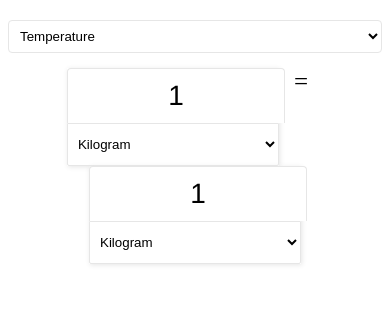
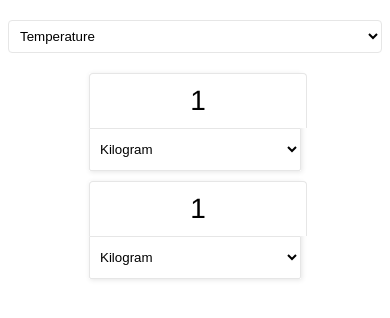
Before and after one commit to Shriever/Converter, a Gatsby site: page /components/converter in a window 390 px wide. Built offline with nearby package versions, Linux system fonts and the light colour scheme; Gatsby itself is replaced by a stand-in of ours.

Commit message:
made responsive

```diff
--- a/src/pages/components/converter/index.tsx
+++ b/src/pages/components/converter/index.tsx
@@ -4,7 +4,8 @@ import { Grid, makeStyles, Theme, createStyles } from "@material-ui/core";
 const useStyles = makeStyles((theme: Theme) => {
   return createStyles({
     root: {
-        marginTop: '20px'
+      marginTop: "20px",
+      width: "auto",
     },
     input: {
       textAlign: "center",
@@ -16,7 +17,6 @@ const useStyles = makeStyles((theme: Theme) => {
       borderBottomLeftRadius: 0,
       borderBottomRightRadius: 0,
       height: "52px",
-      //   lineHeight: '52px',
       fontSize: "28px",
       fontFamily: "helvetica",
       width: "100%",
@@ -24,6 +24,9 @@ const useStyles = makeStyles((theme: Theme) => {
     shadow: {
       boxShadow: "1px 1px 5px 0 #e5e5e5",
       width: "212px",
+      [theme.breakpoints.down("xs")]: {
+        margin: "5px",
+      },
     },
     select: {
       width: "100%",
@@ -44,20 +47,29 @@ const useStyles = makeStyles((theme: Theme) => {
       marginBottom: "15px",
       border: "1px #e6e6e6 solid",
       backgroundColor: "#fff",
-      padding:'7px',
-      borderRadius: '4px'
+      padding: "7px",
+      borderRadius: "4px",
     },
     equal: {
-        fontSize: '25px',
-        padding: '0 15px'
-    }
+      fontSize: "25px",
+      padding: "0 15px",
+      textAlign: "center",
+      [theme.breakpoints.down("xs")]: {
+        display: "none",
+      },
+    },
   });
 });
 
 const Converter = () => {
   const classes = useStyles();
   return (
-    <Grid container justifyContent='center' alignItems='center' className={classes.root}>
+    <Grid
+      container
+      justifyContent='center'
+      alignItems='center'
+      className={classes.root}
+    >
       <Grid item>
         <select className={classes.type}>
           <option value='type'>Temperature</option>
```
